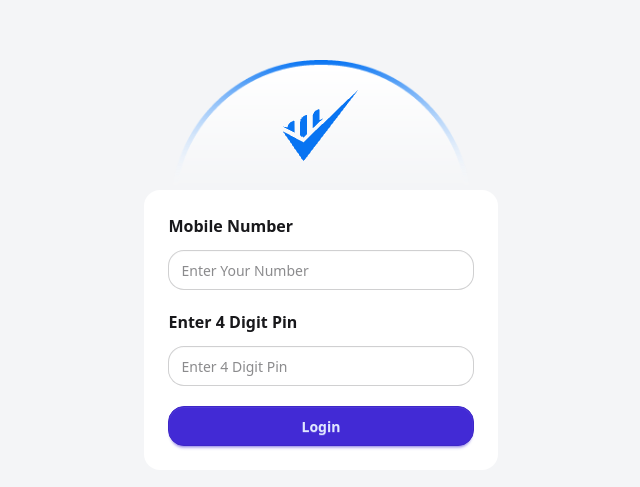
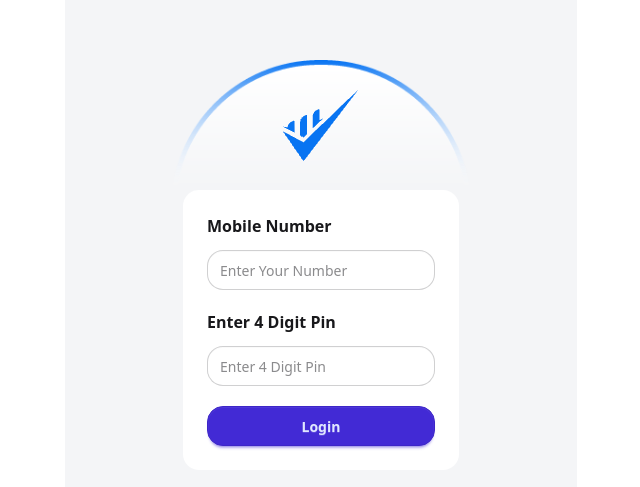
Before and after one commit to Alaminislamtuhin/simple-practice-project-with-js, a plain HTML site: page index.html in a window 1280 px wide. Shown: the part 135-622 px from the top of the page, without its empty margins (319-959 px from the left). Drawn offline with nearby package versions, Linux system fonts and the light colour scheme.

Commit message:
added the recheck of all section

```diff
--- a/index.html
+++ b/index.html
@@ -9,7 +9,7 @@
     <!-- tailwind cdn -->
     <script src="https://cdn.jsdelivr.net/npm/@tailwindcss/browser@4"></script>
 </head>
-<body class=" bg-[#f4f5f7] h-[100vh] flex flex-col justify-center items-center ">
+<body class=" bg-[#f4f5f7] h-[100vh] flex flex-col justify-center items-center mx-auto max-w-lg ">
     <div class=" h-[130px] w-[300px] bg-[url(./assets/bg.png)]
     bg-cover flex justify-center items-center">
     <img src="assets/Group.png" alt="">
@@ -27,6 +27,7 @@
     <label class="font-semibold" for="">Enter 4 Digit Pin</label>
     <br>
     <input type="text" placeholder="Enter 4 Digit Pin" id="pin-num" class="input rounded-2xl mt-3" />
+    <br>
     <button id="log-in" class="btn btn-primary w-full rounded-2xl mt-5">Login</button>
 
    </div>
```
Also changed, not shown: home.html (+1 -1 lines).
